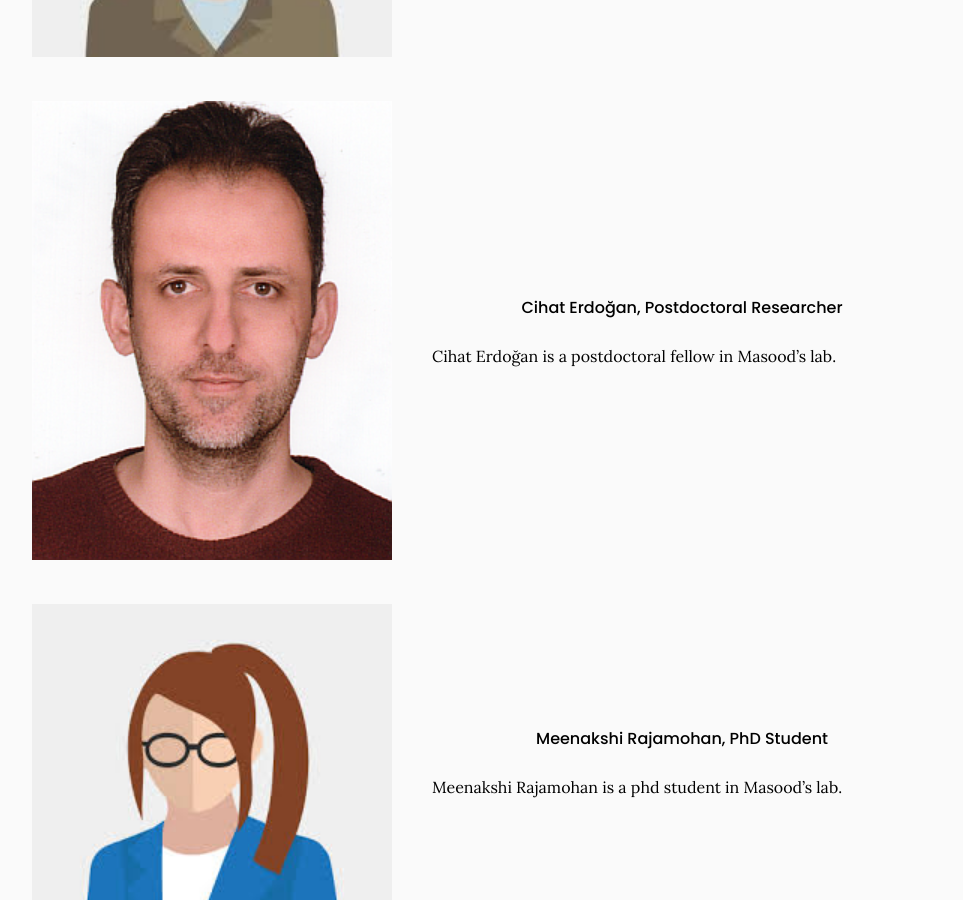
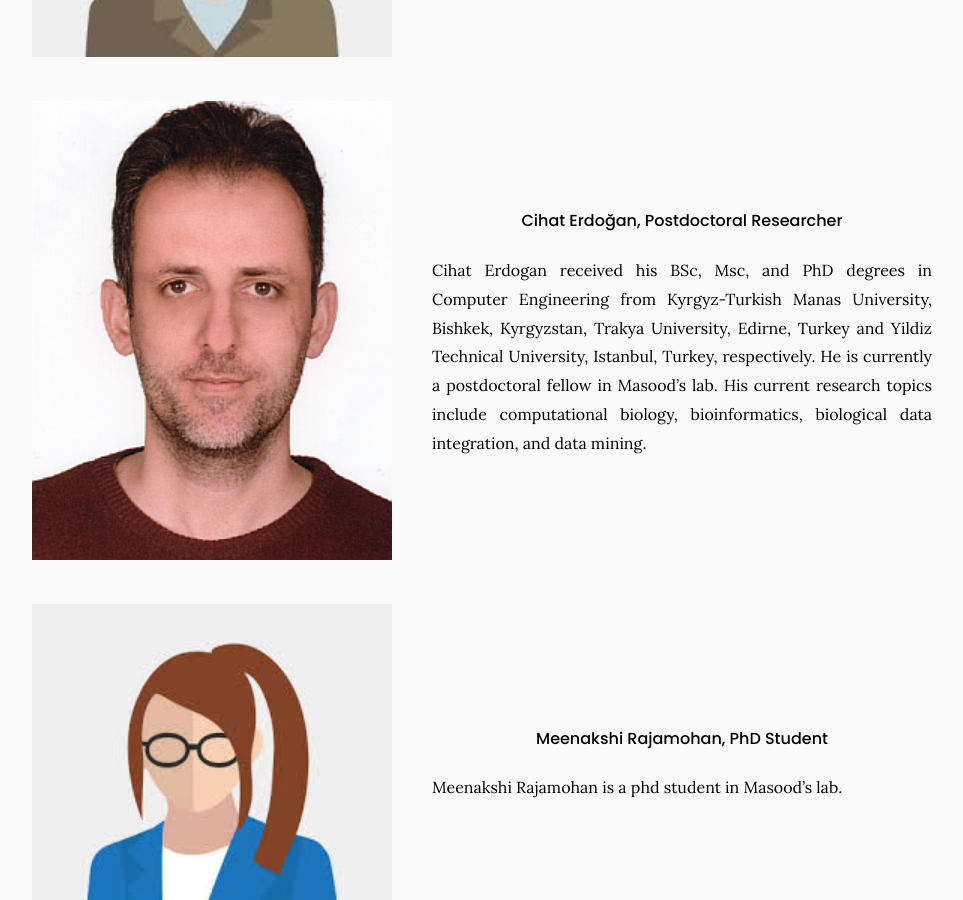
Before and after one commit to masoodlab/masoodlab.github.io, a Jekyll site: the page built from people/index.md, in a window 1280 px wide and 900 px high, scrolled down 954 px. Shown: the whole window, without its empty margins (158-1121 px from the left). Built offline with Jekyll 4.4.1, drawn with Linux system fonts in a browser that asks for light colours.

```diff
--- a/people/index.md
+++ b/people/index.md
@@ -25,7 +25,7 @@ nav:
   include feature.html
   image="images/my_image.png"
   headline="Cihat Erdoğan, Postdoctoral Researcher"
-  text="Cihat Erdoğan is a postdoctoral fellow in Masood’s lab."
+  text="Cihat Erdogan received his BSc, Msc, and PhD degrees in Computer Engineering from Kyrgyz-Turkish Manas University, Bishkek, Kyrgyzstan, Trakya University, Edirne, Turkey and Yildiz Technical University, Istanbul, Turkey, respectively. He is currently a postdoctoral fellow in Masood’s lab. His current research topics include computational biology, bioinformatics, biological data integration, and data mining."
 %}
 {%
   include feature.html
```
